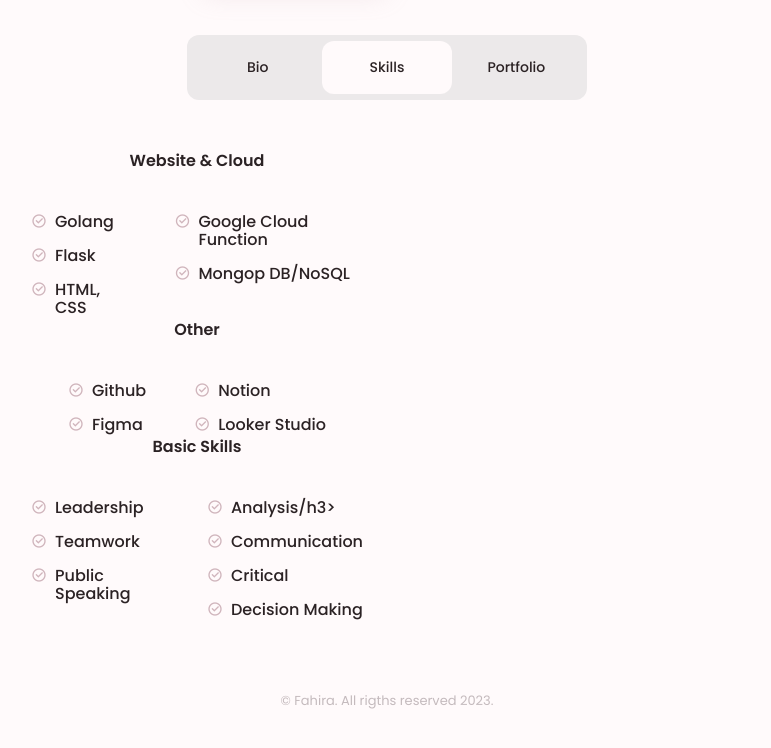
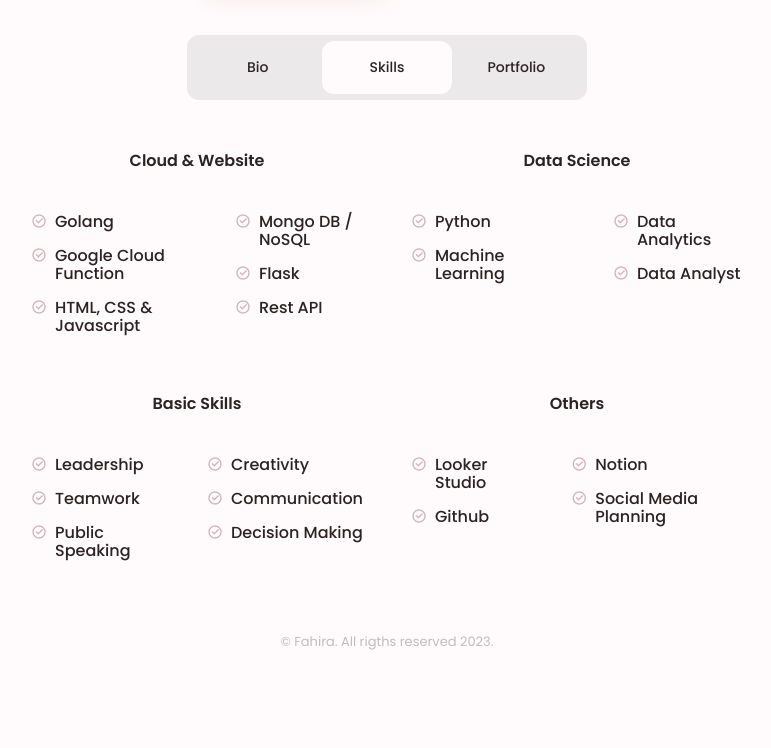
Before and after one commit to fahiraaa06/Fahira, a plain HTML site: page index.html in a window 1280 px wide. Shown: the part 488-1236 px from the top of the page, without its empty margins (253-1024 px from the left). After the commit the page ends 1180 px from the top, so only its background shows below. Drawn offline with nearby package versions, Linux system fonts and the light colour scheme.

Commit message:
Update index.html

```diff
--- a/index.html
+++ b/index.html
@@ -59,7 +59,7 @@
             </div>
 
             <div class="profile__buttons">
-                <a href = "assets/pdf/CV_Fahira_2023.pdf" download = "CV_Fahira_2023.pdf" class="button">
+                <a href = "assets/pdf/Fahira_CV_Feb24.pdf" download = "Fahira_CV_Feb24.pdf" target="_blank" class="button">
                     Download CV <i class="ri-download-line"></i>
                 </a>
 
@@ -101,11 +101,7 @@
                     <div class="about__container container grid">
                         <div class="about__data">
                             <p class="about__description">
-                                Hi, I'm Fahira, interested in the feld of Cloud & Data. Currently, I am a last year student
-                                at Universitas Logistik dan Bisnis Internasional. With a strong background in Information Engineering
-                                and experience working on app projects, websites, and data science, I am able to adapt quickly and
-                                devise effective strategies to solve problems. Currently, I am seeking new challenges to
-                                contribute with a focus on the programming languages Golang and Python.
+                                Hi, I'm Fahira, interested in the field of Cloud & Data. Currently, I am a last year student at Universitas Logistik dan Bisnis Internasional. With a strong background in Information Engineering and experience working on app projects, websites, and data science, I am able to adapt quickly and devise effective strategies to solve problems. Additionally, I am actively involved in building a small startup in the form of edutech called Intelligo ID. My focus lies on programming languages Golang and Python.
                             </p>
                         </div>
                     </div>
@@ -114,83 +110,95 @@
                 <!--=============== SKILLS ===============-->
                 <div class="skills__content grid filters__active" data-content id="skills">
                     <div class="skills__area">
-                        <h3 class="skills__title">Website & Cloud</h3>
-
-                        <div class="skills__box">
-                            <div class="skills__group">
-                                <div class="skills__data">
-                                    <i class="ri-checkbox-circle-line"></i>
-
-                                    <div>
-                                        <h3 class="skills__name">Golang</h3>
-                                    </div>
-                                </div>
-                                <div class="skills__data">
-                                    <i class="ri-checkbox-circle-line"></i>
-
-                                    <div>
-                                        <h3 class="skills__name">Flask</h3>
-                                    </div>
-                                </div>
-                                 <div class="skills__data">
-                                    <i class="ri-checkbox-circle-line"></i>
-                                    <div>
-                                        <h3 class="skills__name">HTML, CSS</h3>
-                                    </div>
-                                </div>
-                            </div>
-                            <div class="skills__group">
-                                <div class="skills__data">
-                                    <i class="ri-checkbox-circle-line"></i>
-
-                                    <div>
-                                        <h3 class="skills__name">Google Cloud Function</h3>
-                                    </div>
-                                </div>
-                                <div class="skills__data">
-                                    <i class="ri-checkbox-circle-line"></i>
-
-                                    <div>
-                                        <h3 class="skills__name">Mongop DB/NoSQL</h3>
-                                    </div>
-                                </div>
-                            </div>
-                    </div>
-
-                    <div class="skills__area">
-                        <h3 class="skills__title">Other</h3>
+                        <h3 class="skills__title">Cloud & Website</h3>
 
                         <div class="skills__box">
                             <div class="skills__group">
                                 <div class="skills__data">
                                     <i class="ri-checkbox-circle-line"></i>
                                     <div>
-                                        <h3 class="skills__name">Github</h3>
+                                        <h3 class="skills__name">Golang</h3>
                                     </div>
                                 </div>
+
                                 <div class="skills__data">
                                     <i class="ri-checkbox-circle-line"></i>
+                                    <div>
+                                        <h3 class="skills__name">Google Cloud Function</h3>
+                                    </div>
+                                </div>
 
+                                <div class="skills__data">
+                                    <i class="ri-checkbox-circle-line"></i>
                                     <div>
-                                        <h3 class="skills__name">Figma</h3>
+                                        <h3 class="skills__name">HTML, CSS & Javascript</h3>
+                                    </div>
+                                </div>
+
+                            </div>
+                            <div class="skills__group">
+                                <div class="skills__data">
+                                    <i class="ri-checkbox-circle-line"></i>
+                                    <div>
+                                        <h3 class="skills__name">Mongo DB / NoSQL</h3>
+                                    </div>
+                                </div>
+
+                                <div class="skills__data">
+                                    <i class="ri-checkbox-circle-line"></i>
+                                    <div>
+                                        <h3 class="skills__name">Flask</h3>
+                                    </div>
+                                </div>
+
+                                <div class="skills__data">
+                                    <i class="ri-checkbox-circle-line"></i>
+                                    <div>
+                                        <h3 class="skills__name">Rest API</h3>
+                                    </div>
+                                </div>
+
+                            </div>
+                        </div>
+                    </div>
+
+                    <div class="skills__area">
+                        <h3 class="skills__title">Data Science</h3>
+
+                        <div class="skills__box">
+                            <div class="skills__group">
+                                <div class="skills__data">
+                                    <i class="ri-checkbox-circle-line"></i>
+                                    <div>
+                                        <h3 class="skills__name">Python</h3>
+                                    </div>
+                                </div>
+
+                                <div class="skills__data">
+                                    <i class="ri-checkbox-circle-line"></i>
+                                    <div>
+                                        <h3 class="skills__name">Machine Learning</h3>
                                     </div>
                                 </div>
                             </div>
+
                             <div class="skills__group">
                                 <div class="skills__data">
                                     <i class="ri-checkbox-circle-line"></i>
 
                                     <div>
-                                        <h3 class="skills__name">Notion</h3>
+                                        <h3 class="skills__name">Data Analytics</h3>
                                     </div>
                                 </div>
+
                                 <div class="skills__data">
                                     <i class="ri-checkbox-circle-line"></i>
 
                                     <div>
-                                        <h3 class="skills__name">Looker Studio</h3>
+                                        <h3 class="skills__name">Data Analyst</h3>
                                     </div>
                                 </div>
+
                             </div>
                         </div>
                     </div>
@@ -229,7 +237,7 @@
                                     <i class="ri-checkbox-circle-line"></i>
 
                                     <div>
-                                        <h3 class="skills__name">Analysis/h3>
+                                        <h3 class="skills__name">Creativity</h3>
                                     </div>
                                 </div>
 
@@ -245,7 +253,38 @@
                                     <i class="ri-checkbox-circle-line"></i>
 
                                     <div>
-                                        <h3 class="skills__name">Critical</h3>
+                                        <h3 class="skills__name">Decision Making</h3>
+                                    </div>
+                                </div>
+                            </div>
+                        </div>
+                    </div>
+                    <div class="skills__area">
+                        <h3 class="skills__title">Others</h3>
+
+                        <div class="skills__box">
+                            <div class="skills__group">
+                                <div class="skills__data">
+                                    <i class="ri-checkbox-circle-line"></i>
+                                    <div>
+                                        <h3 class="skills__name">Looker Studio</h3>
+                                    </div>
+                                </div>
+
+                                <div class="skills__data">
+                                    <i class="ri-checkbox-circle-line"></i>
+                                    <div>
+                                        <h3 class="skills__name">Github</h3>
+                                    </div>
+                                </div>
+                            </div>
+
+                            <div class="skills__group">
+                                <div class="skills__data">
+                                    <i class="ri-checkbox-circle-line"></i>
+
+                                    <div>
+                                        <h3 class="skills__name">Notion</h3>
                                     </div>
                                 </div>
 
@@ -253,9 +292,10 @@
                                     <i class="ri-checkbox-circle-line"></i>
 
                                     <div>
-                                        <h3 class="skills__name">Decision Making</h3>
+                                        <h3 class="skills__name">Social Media Planning</h3>
                                     </div>
                                 </div>
+
                             </div>
                         </div>
                     </div>
@@ -263,6 +303,22 @@
 
                 <!--=============== PORTFOLIOS ===============-->
                 <div class="portfolios__content grid" data-content id="portfolios">
+
+                    <article class="portfolios__card">
+                        <img src="assets/img/porto1pelindo.jpg" alt="" class="portfolios__img" />
+
+                        <div class="portfolios__modal">
+                            <div>
+                                <span class="portfolios__subtitle">PortSafe+ | Aplikasi K3 Inovatif dengan konsep Green Computing untuk Meningkatkan Keamanan, dan Efisiensi Operasional di PT. Pelindo Multi Terminal.</span>
+                                <h3 class="portfolios__title">PWA Golang</h3>
+                                <a href="https://docs.google.com/presentation/d/1uYcuNrO6ZxbQ_8pppc2Jo2HzHR8rvX1r/edit?usp=sharing&ouid=109933063659977151109&rtpof=true&sd=true" target="_blank"
+                                    class="portfolios__button button button__small">
+                                    <i class="ri-link"></i>
+                                </a>
+                            </div>
+                        </div>
+                    </article>
+
                     <article class="portfolios__card">
                         <img src="assets/img/porto1.png" alt="" class="portfolios__img" />
 
@@ -277,20 +333,7 @@
                             </div>
                         </div>
                     </article>
-                    <article class="portfolios__card">
-                        <img src="assets/img/porto2.png" alt="" class="portfolios__img" />
 
-                        <div class="portfolios__modal">
-                            <div>
-                                <span class="portfolios__subtitle">Make strategic, regular content & end to end social media management</span>
-                                <h3 class="portfolios__title">Social Media Specialist</h3>
-                                <a href="https://docs.google.com/presentation/d/1qSFJDdZLhrVCs5qn7QYErildsV1U2fciXPPXWTbvzeY/edit?usp=sharing" target="_blank"
-                                    class="portfolios__button button button__small">
-                                    <i class="ri-link"></i>
-                                </a>
-                            </div>
-                        </div>
-                    </article>
 
                     <article class="portfolios__card">
                         <img src="assets/img/porto3.png" alt="" class="portfolios__img" />
@@ -300,6 +343,21 @@
                                 <span class="portfolios__subtitle">Create informative and engaging content as a content creator</span>
                                 <h3 class="portfolios__title">Content Creator</h3>
                                 <a href="https://www.instagram.com/reel/CXqFKlwjGik/" target="_blank" class="portfolios__button button button__small">
+                                    <i class="ri-link"></i>
+                                </a>
+                            </div>
+                        </div>
+                    </article>
+
+                     <article class="portfolios__card">
+                        <img src="assets/img/porto2.png" alt="" class="portfolios__img" />
+
+                        <div class="portfolios__modal">
+                            <div>
+                                <span class="portfolios__subtitle">Make strategic, regular content & end to end social media management</span>
+                                <h3 class="portfolios__title">Social Media Specialist</h3>
+                                <a href="https://docs.google.com/presentation/d/1qSFJDdZLhrVCs5qn7QYErildsV1U2fciXPPXWTbvzeY/edit?usp=sharing" target="_blank"
+                                    class="portfolios__button button button__small">
                                     <i class="ri-link"></i>
                                 </a>
                             </div>
```
